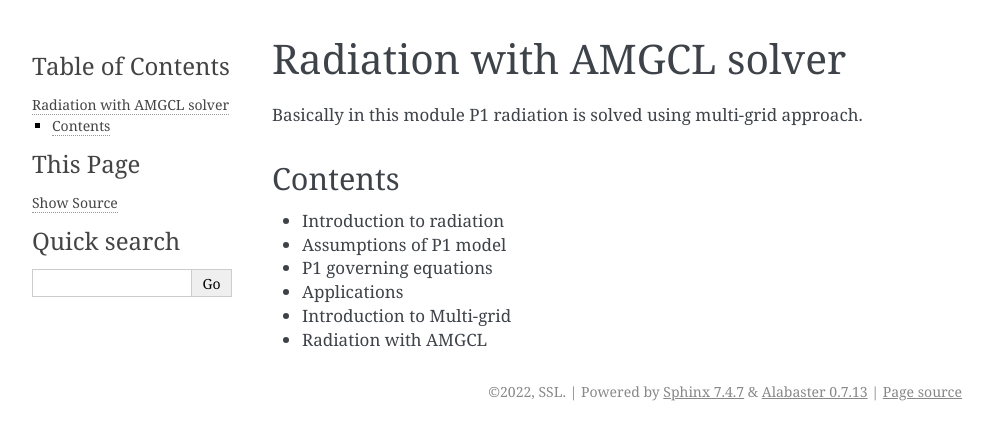
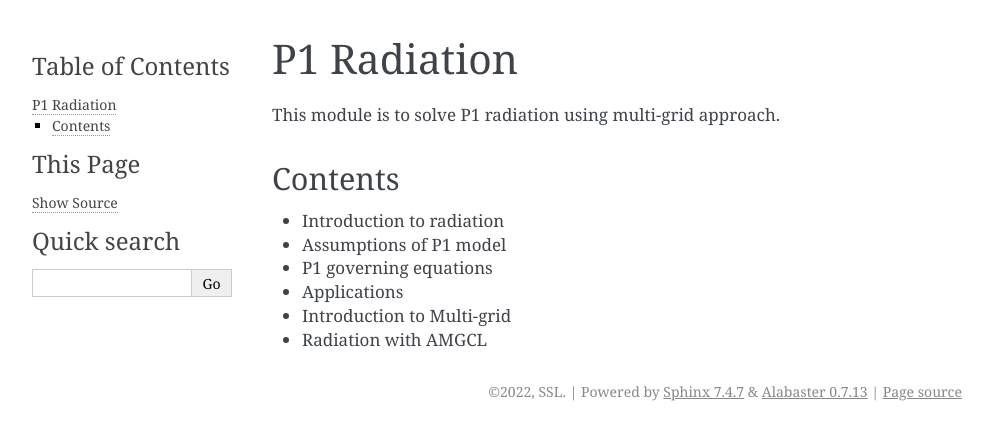
Before and after one commit to ShreeshIITmandi/Radiation, a Sphinx documentation site: the page built from docs/README.rst, in a window 1280 px wide. Shown: the top 440 px of the page, without its empty margins (148-1140 px from the left). Built offline with Sphinx 7.4.7, drawn with Linux system fonts in a browser that asks for light colours.

Commit message:
removing readme from the main

```diff
--- a/docs/README.rst
+++ b/docs/README.rst
@@ -1,7 +1,7 @@
-Radiation with AMGCL solver
+P1 Radiation
 ===========================
 
-Basically in this module P1 radiation is solved using multi-grid approach.
+This module is to solve P1 radiation using multi-grid approach.
 
 Contents
 --------
--- a/docs/modules.rst
+++ b/docs/modules.rst
@@ -1,7 +1,6 @@
 .. toctree::
    :maxdepth: 4
 
-   README
    Introduction_radiation
    P1Model
    applicationP1rad
```
